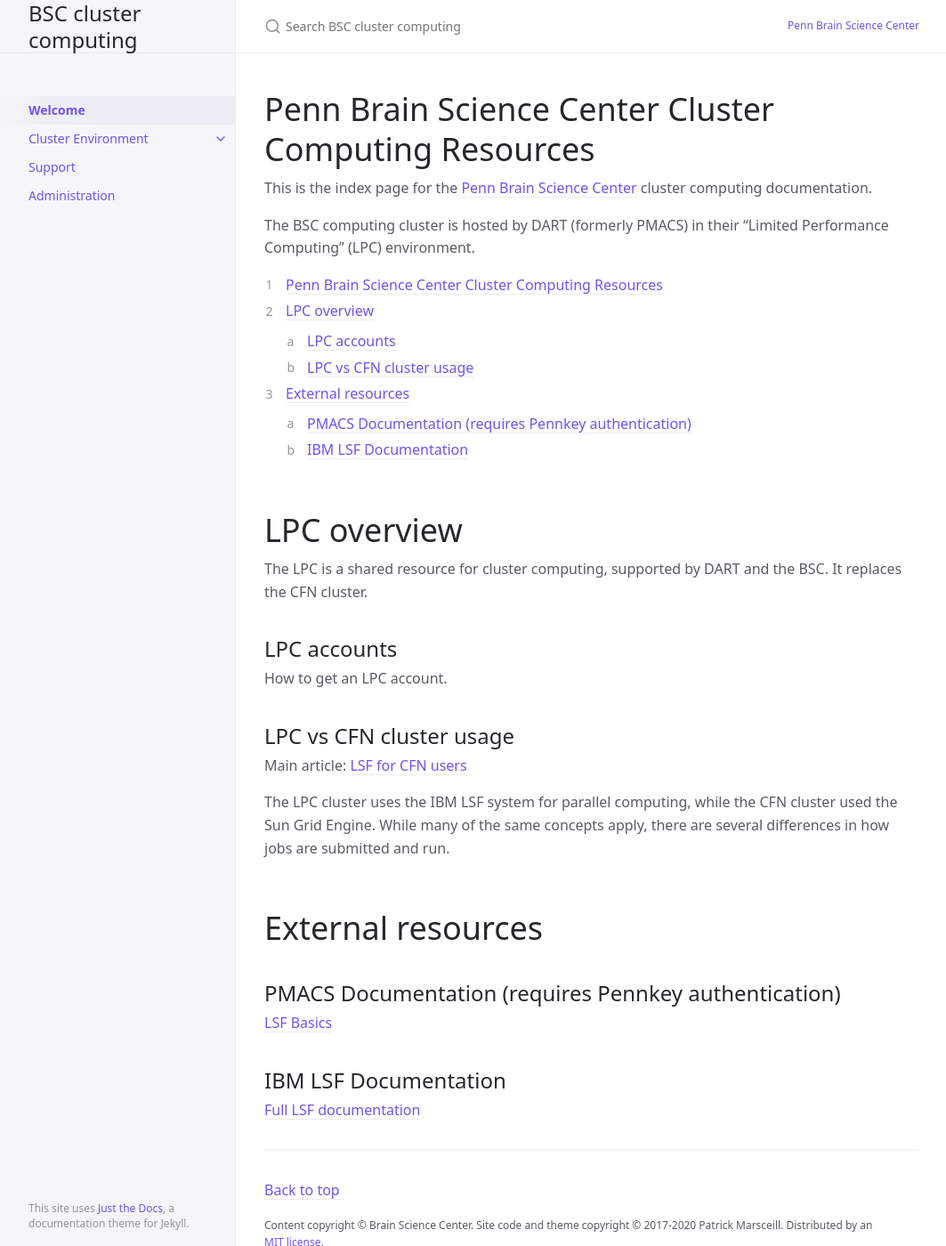
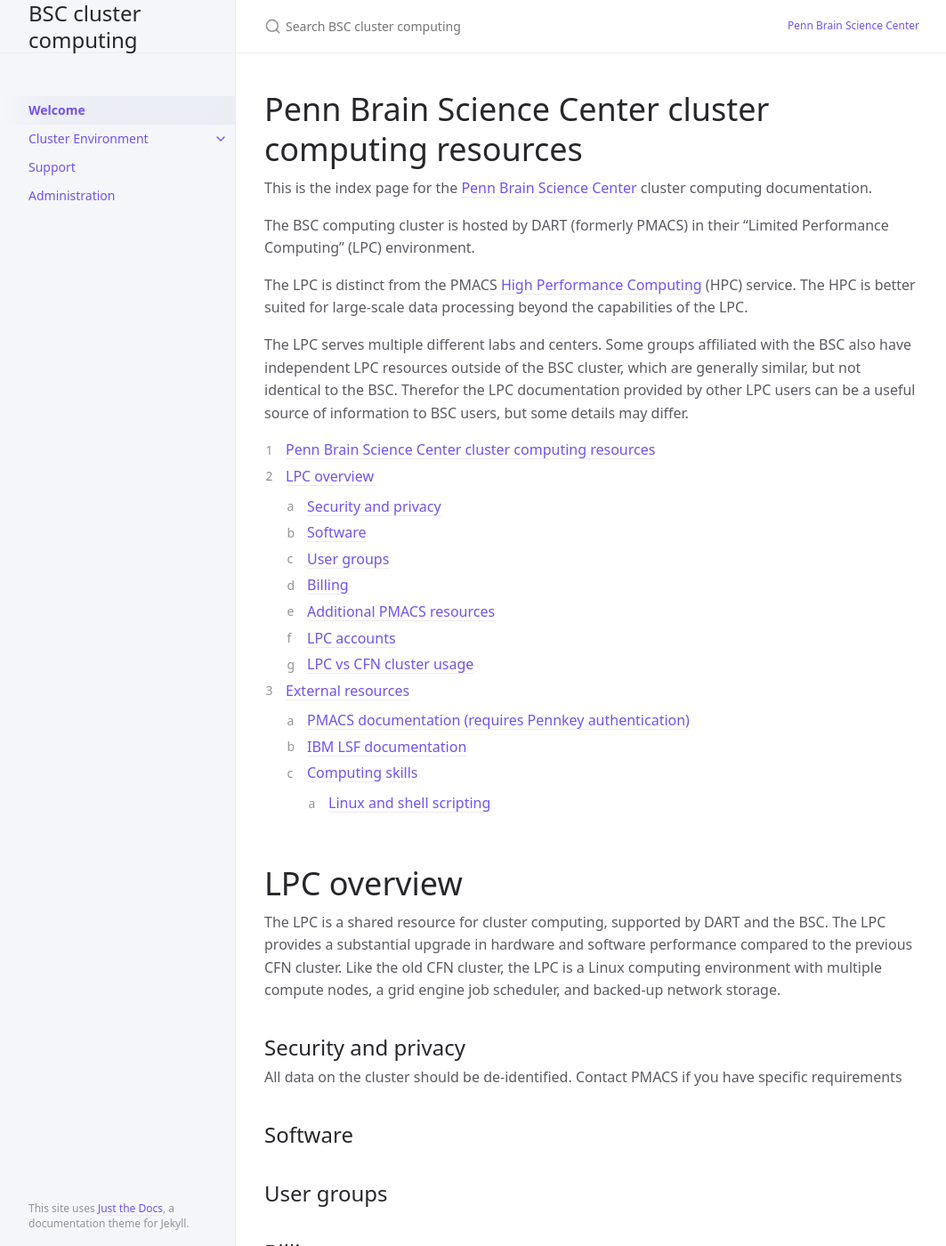
Before and after one commit to brainsciencecenter/bscLPC, a Jekyll site: the page built from index.md, in a window 1280 px wide and 1400 px high. Shown: the whole window at 89% size, without its empty margins (107-1170 px from the left). Built offline with Jekyll 4.4.1, drawn with Linux system fonts in a browser that asks for light colours; some of the changed text lies outside the part shown.

Commit message:
WIP: Outlining more documentation

```diff
--- a/index.md
+++ b/index.md
@@ -6,7 +6,7 @@ description: "Home"
 permalink: /
 ---
 
-# Penn Brain Science Center Cluster Computing Resources
+# Penn Brain Science Center cluster computing resources
 
 This is the index page for the [Penn Brain Science
 Center](https://pennbrain.upenn.edu) cluster computing documentation.
@@ -14,13 +14,41 @@ Center](https://pennbrain.upenn.edu) cluster computing documentation.
 The BSC computing cluster is hosted by DART (formerly PMACS) in their "Limited
 Performance Computing" (LPC) environment.
 
+The LPC is distinct from the PMACS [High Performance Computing](https://www.med.upenn.edu/hpc/) (HPC) service. The
+HPC is better suited for large-scale data processing beyond the capabilities of
+the LPC.
+
+The LPC serves multiple different labs and centers. Some groups affiliated
+with the BSC also have independent LPC resources outside of the BSC cluster,
+which are generally similar, but not identical to the BSC. Therefor the LPC
+documentation provided by other LPC users can be a useful source of information
+to BSC users, but some details may differ.
+
+
 1. TOC
 {:toc}
 
 # LPC overview
 
 The LPC is a shared resource for cluster computing, supported by DART and the
-BSC. It replaces the CFN cluster.
+BSC. The LPC provides a substantial upgrade in hardware and software performance
+compared to the previous CFN cluster. Like the old CFN cluster, the LPC is a
+Linux computing environment with multiple compute nodes, a grid engine job
+scheduler, and backed-up network storage.
+
+## Security and privacy
+
+All data on the cluster should be de-identified. Contact PMACS if you have
+specific requirements
+
+## Software
+
+## User groups
+
+## Billing
+
+## Additional PMACS resources
+
 
 ## LPC accounts
 
@@ -28,20 +56,51 @@ How to get an LPC account.
 
 ## LPC vs CFN cluster usage
 
-Main article: [LSF for CFN users](/docs/clusterEnvironment/cfnToLSF.md)
+Main article: [LSF for CFN users](/docs/clusterEnvironment/cfnToLPC.md)
 
 The LPC cluster uses the IBM LSF system for parallel computing, while the CFN
 cluster used the Sun Grid Engine. While many of the same concepts apply, there
 are several differences in how jobs are submitted and run.
 
+
 # External resources
 
-## PMACS Documentation (requires Pennkey authentication)
+
+## PMACS documentation (requires Pennkey authentication)
 
 [LSF Basics](https://wiki.pmacs.upenn.edu/public/LSF_Basics)
 
 
-## IBM LSF Documentation
+## IBM LSF documentation
 
 [Full LSF
 documentation](https://www.ibm.com/support/knowledgecenter/en/SSWRJV_10.1.0/lsf_welcome/lsf_welcome.html)
+
+
+## Computing skills
+
+Using the cluster effectively requires familiarity with the Linux command line
+and basic scripting. There are many resources online for this. Penn personnel
+can access LinkedIn Learning (formerly Lynda), by signing in with their PennKey at
+
+http://linkedinlearning.upenn.edu/
+
+
+### Linux and shell scripting
+
+Some courses of interest:
+
+[Learning Linux Command
+Line](https://www.linkedin.com/learning/learning-linux-command-line-2) this
+course gives an introduction to using the Linux command line.
+
+[Learning Linux Shell
+Scripting](https://www.linkedin.com/learning/learning-linux-shell-scripting-2018)
+this course covers basic shell scripting.
+
+[Linux: Bash Shell and
+Scripts](https://www.linkedin.com/learning/linux-bash-shell-and-scripts) this is
+a longer course on shell scripting that covers the basics but also gets into
+more advanced topics. Shell scripting is powerful and convenient to run basic
+tasks quickly, but users should consider another language such as Python for
+complex systems.
```
Also changed, not shown: docs/clusterEnvironment/cfnToLPC.md (added, +35 -0 lines), docs/clusterEnvironment/cfnToLSF.md (deleted, +0 -17 lines), docs/clusterEnvironment/hardware.md (+2 -2 lines), docs/clusterEnvironment/policies.md (added, +32 -0 lines), docs/clusterEnvironment/software.md (+7 -1 lines), docs/clusterEnvironment/usingContainers.md (+14 -2 lines), docs/support/support.md (+14 -2 lines).
